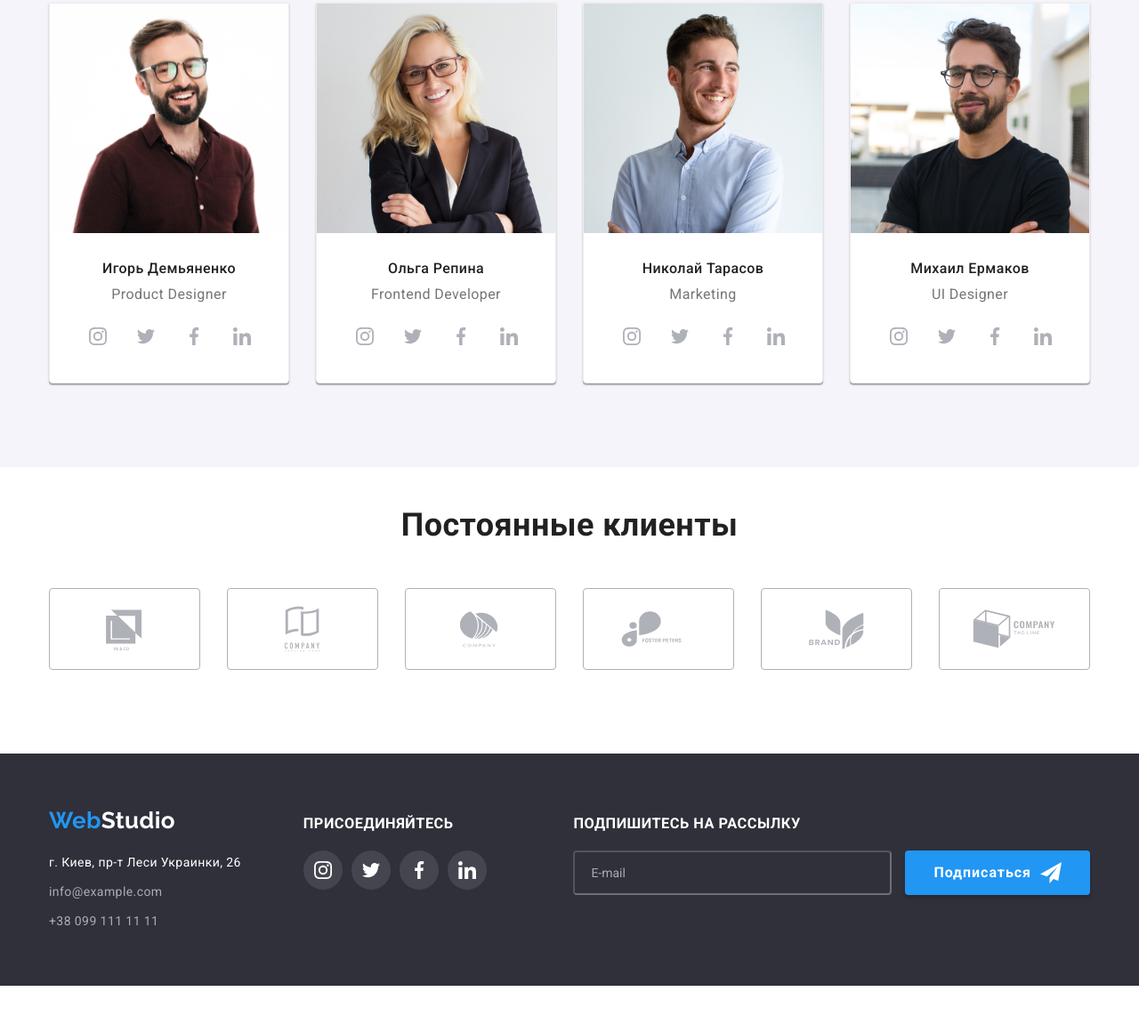
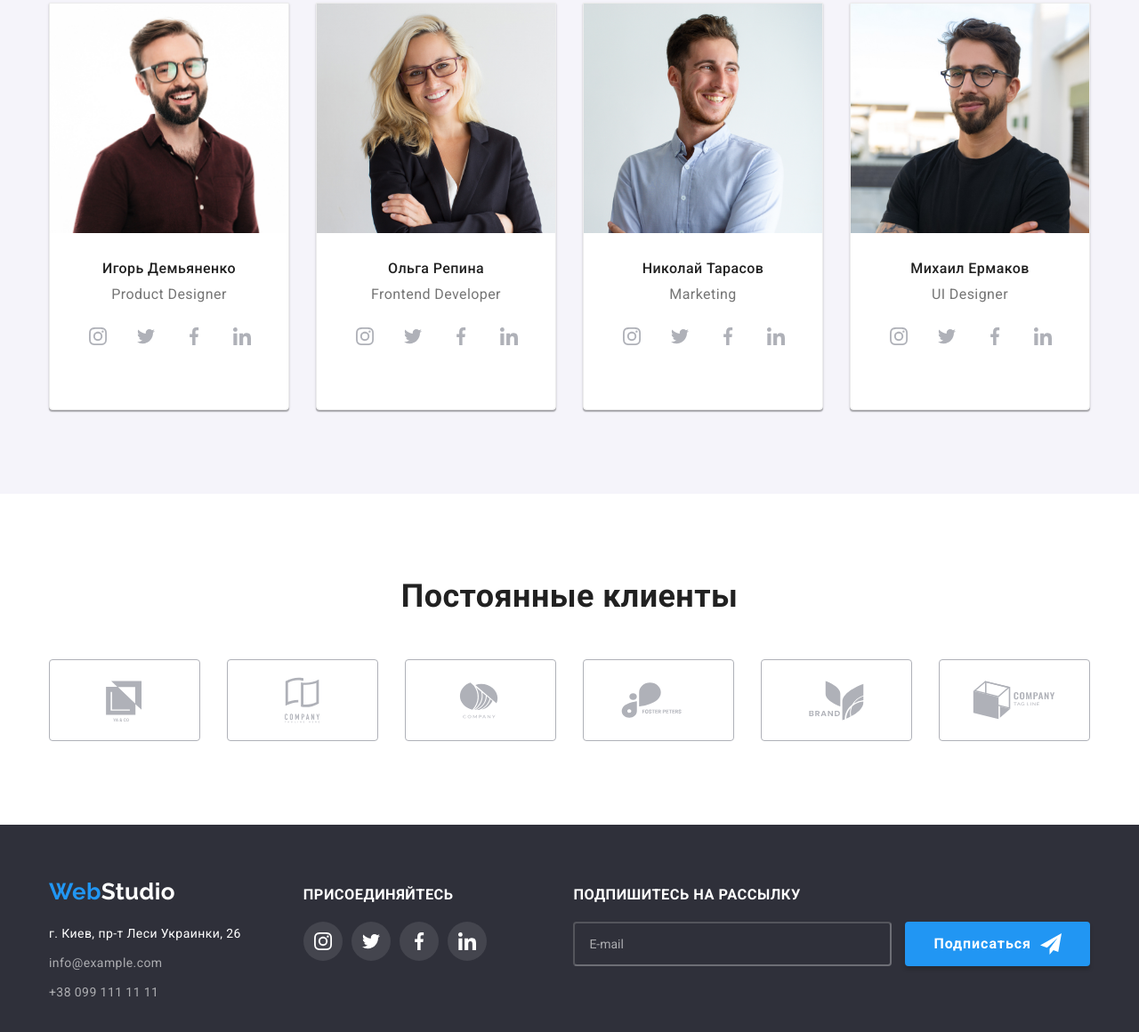
Before and after one commit to OlenkaSav/-goit-markup-hw-07, a plain HTML site: page index.html in a window 1280 px wide. Shown: the part 1783-2943 px from the top of the page at 89% size. Before the commit the page ends 2891 px from the top, so only its background shows below. Drawn offline with nearby package versions, Linux system fonts and the light colour scheme.

Commit message:
mentor comments

```diff
--- a/scss/components/_clients.scss
+++ b/scss/components/_clients.scss
@@ -1,6 +1,4 @@
 .clients {
-  padding-top: 44px;
-
   &__list {
     display: flex;
     justify-content: space-between;
--- a/scss/components/_footer.scss
+++ b/scss/components/_footer.scss
@@ -87,9 +87,11 @@
     background-color: getColor(footer-input-bg);
     border-color: getColor(footer-input-border);
     border-radius: 4px;
+    padding-left: 16px;
+    color: rgba(255, 255, 255, 0.6);
+    outline: none;
   }
   &__email::placeholder {
     color: rgba(255, 255, 255, 0.6);
-    padding-left: 16px;
   }
 }
--- a/scss/components/_form.scss
+++ b/scss/components/_form.scss
@@ -76,7 +76,7 @@
   }
   &__checkbox:checked + &__checkbox--custom {
     border-color: transparent;
-    background-color: getColor(accent-colour);
+    background-color: getColor(accent-color);
     background-image: url(../images/icon-check.svg);
     background-size: contain;
     background-origin: border-box;
--- a/scss/components/_hero.scss
+++ b/scss/components/_hero.scss
@@ -9,7 +9,7 @@
     height: 600px;
     margin: 0 auto;
     background-image: linear-gradient(to right, rgba(47, 48, 58, 0.4), rgba(47, 48, 58, 0.4)),
-      url('../../images/hero-bg.jpg');
+      url('../images/hero-bg.jpg');
     background-repeat: no-repeat;
     background-position: center;
     background-size: cover;
--- a/scss/components/_team.scss
+++ b/scss/components/_team.scss
@@ -36,8 +36,8 @@
     margin-top: 10px;
   }
   &__text {
-    margin-top: 30px;
-    margin-bottom: 30px;
+    padding-top: 30px;
+    padding-bottom: 30px;
     text-align: center;
   }
   &__links {
```
Also changed, not shown: css/main.css, css/main.min.css, css/portfolio.css, css/portfolio.min.css, 4 other files.
